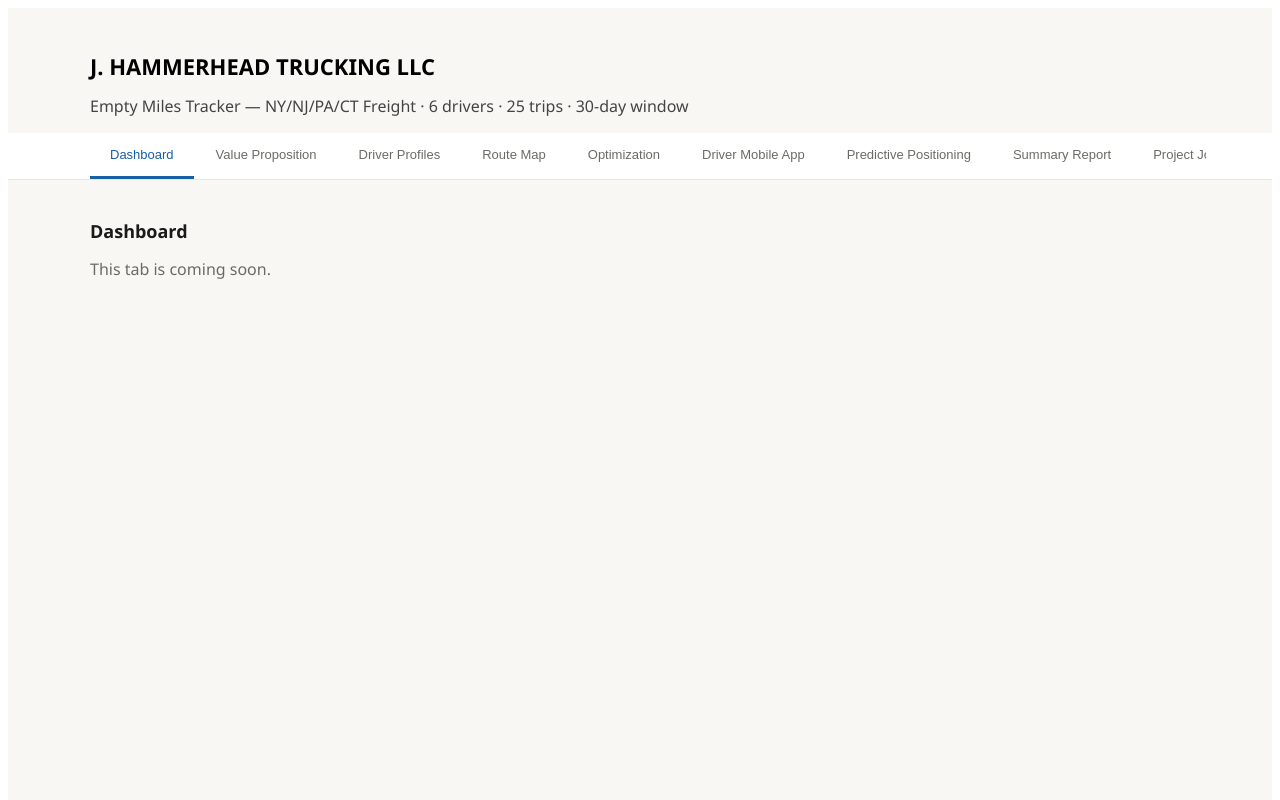
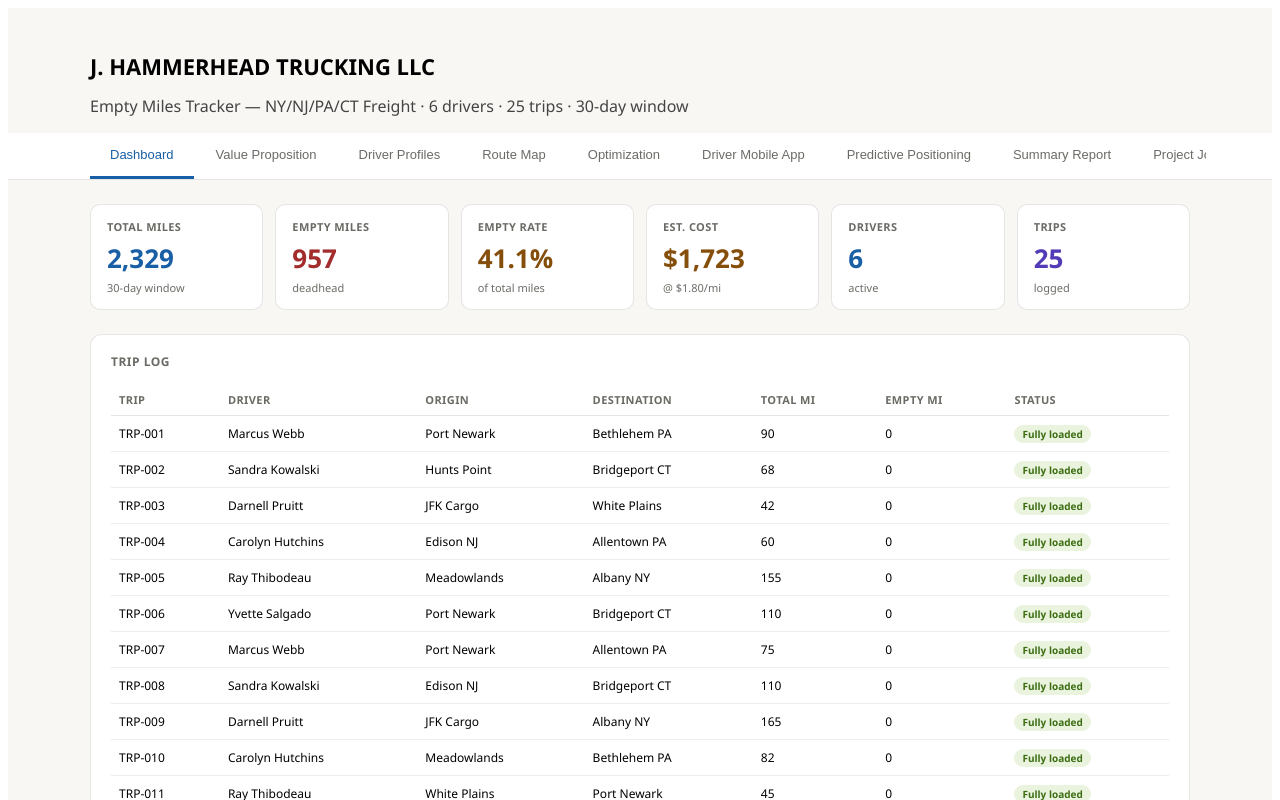
Before and after one commit to judeolinmah-rgb/empty-miles-tracker, a React (Vite) app: page / in a window 1280 px wide. Shown: the top 800 px of the page. Built offline with nearby package versions, Linux system fonts and the light colour scheme.

Commit message:
Add Dashboard component with KPI cards and trip table

```diff
--- a/src/App.jsx
+++ b/src/App.jsx
@@ -1,4 +1,5 @@
 import { useState } from 'react'
+import Dashboard from './components/Dashboard'
 
 const TABS = [
   { id: 'dashboard',    label: 'Dashboard' },
@@ -53,10 +54,15 @@ function App() {
 
       {/* Panel */}
       <div style={{ maxWidth: 1100, margin: '0 auto', padding: '24px 16px' }}>
-        <h2 style={{ fontSize: 18, fontWeight: 600, color: '#1a1a18' }}>
-          {TABS.find(t => t.id === activeTab)?.label}
-        </h2>
-        <p style={{ color: '#6b6b66', marginTop: 8 }}>This tab is coming soon.</p>
+        {activeTab === 'dashboard' && <Dashboard />}
+        {activeTab !== 'dashboard' && (
+          <>
+            <h2 style={{ fontSize: 18, fontWeight: 600, color: '#1a1a18' }}>
+              {TABS.find(t => t.id === activeTab)?.label}
+            </h2>
+            <p style={{ color: '#6b6b66', marginTop: 8 }}>This tab is coming soon.</p>
+          </>
+        )}
       </div>
 
     </div>
--- /dev/null
+++ b/src/components/Dashboard.jsx
@@ -0,0 +1,81 @@
+import { DRIVERS, TRIPS, MAIN_HUBS, HUB_COLORS } from '../data'
+
+function kpiColor(pct) {
+  if (pct >= 50) return '#a32d2d'
+  if (pct >= 30) return '#854f0b'
+  return '#3b6d11'
+}
+
+export default function Dashboard() {
+  const tot = TRIPS.reduce((a, t) => a + t.tot, 0)
+  const emp = TRIPS.reduce((a, t) => a + t.emp, 0)
+  const pct = (emp / tot * 100).toFixed(1)
+  const cost = (emp * 1.8).toFixed(0)
+
+  return (
+    <div>
+
+      {/* KPI Cards */}
+      <div style={{ display: 'grid', gridTemplateColumns: 'repeat(auto-fit, minmax(150px, 1fr))', gap: 12, marginBottom: 24 }}>
+        <KPI label="Total Miles" value={tot.toLocaleString()} sub="30-day window" color="#185fa5" />
+        <KPI label="Empty Miles" value={emp.toLocaleString()} sub="deadhead" color="#a32d2d" />
+        <KPI label="Empty Rate" value={pct + '%'} sub="of total miles" color={kpiColor(parseFloat(pct))} />
+        <KPI label="Est. Cost" value={'$' + parseInt(cost).toLocaleString()} sub="@ $1.80/mi" color="#854f0b" />
+        <KPI label="Drivers" value={DRIVERS.length} sub="active" color="#185fa5" />
+        <KPI label="Trips" value={TRIPS.length} sub="logged" color="#533ab7" />
+      </div>
+
+      {/* Trip Table */}
+      <div style={{ background: '#fff', border: '1px solid rgba(0,0,0,0.1)', borderRadius: 12, padding: '18px 20px' }}>
+        <div style={{ fontSize: 12, fontWeight: 600, color: '#6b6b66', textTransform: 'uppercase', letterSpacing: '.5px', marginBottom: 14 }}>
+          Trip Log
+        </div>
+        <div style={{ overflowX: 'auto' }}>
+          <table style={{ width: '100%', borderCollapse: 'collapse', fontSize: 12 }}>
+            <thead>
+              <tr>
+                {['Trip','Driver','Origin','Destination','Total mi','Empty mi','Status'].map(h => (
+                  <th key={h} style={{ textAlign: 'left', fontWeight: 600, fontSize: 11, color: '#6b6b66', textTransform: 'uppercase', letterSpacing: '.4px', padding: '8px', borderBottom: '1px solid rgba(0,0,0,0.1)', whiteSpace: 'nowrap' }}>{h}</th>
+                ))}
+              </tr>
+            </thead>
+            <tbody>
+              {TRIPS.map(t => {
+                const driver = DRIVERS[t.d]
+                const p = t.tot ? t.emp / t.tot : 0
+                const status = p >= 0.5 ? 'High empty' : p > 0 ? 'Partial' : 'Fully loaded'
+                const badgeColor = p >= 0.5 ? { bg: '#fcebeb', tx: '#a32d2d' } : p > 0 ? { bg: '#faeeda', tx: '#854f0b' } : { bg: '#eaf3de', tx: '#3b6d11' }
+                return (
+                  <tr key={t.id} style={{ borderBottom: '1px solid rgba(0,0,0,0.07)' }}>
+                    <td style={{ padding: '9px 8px', whiteSpace: 'nowrap' }}>{t.id}</td>
+                    <td style={{ padding: '9px 8px', whiteSpace: 'nowrap' }}>{driver.name}</td>
+                    <td style={{ padding: '9px 8px', whiteSpace: 'nowrap' }}>{t.o}</td>
+                    <td style={{ padding: '9px 8px', whiteSpace: 'nowrap' }}>{t.dt}</td>
+                    <td style={{ padding: '9px 8px', whiteSpace: 'nowrap' }}>{t.tot}</td>
+                    <td style={{ padding: '9px 8px', whiteSpace: 'nowrap' }}>{t.emp}</td>
+                    <td style={{ padding: '9px 8px' }}>
+                      <span style={{ background: badgeColor.bg, color: badgeColor.tx, fontSize: 10, padding: '2px 8px', borderRadius: 20, fontWeight: 600 }}>
+                        {status}
+                      </span>
+                    </td>
+                  </tr>
+                )
+              })}
+            </tbody>
+          </table>
+        </div>
+      </div>
+
+    </div>
+  )
+}
+
+function KPI({ label, value, sub, color }) {
+  return (
+    <div style={{ background: '#fff', border: '1px solid rgba(0,0,0,0.1)', borderRadius: 10, padding: '14px 16px' }}>
+      <div style={{ fontSize: 11, color: '#6b6b66', fontWeight: 600, textTransform: 'uppercase', letterSpacing: '.4px', marginBottom: 6 }}>{label}</div>
+      <div style={{ fontSize: 26, fontWeight: 600, color }}>{value}</div>
+      <div style={{ fontSize: 11, marginTop: 4, color: '#6b6b66' }}>{sub}</div>
+    </div>
+  )
+}
```
